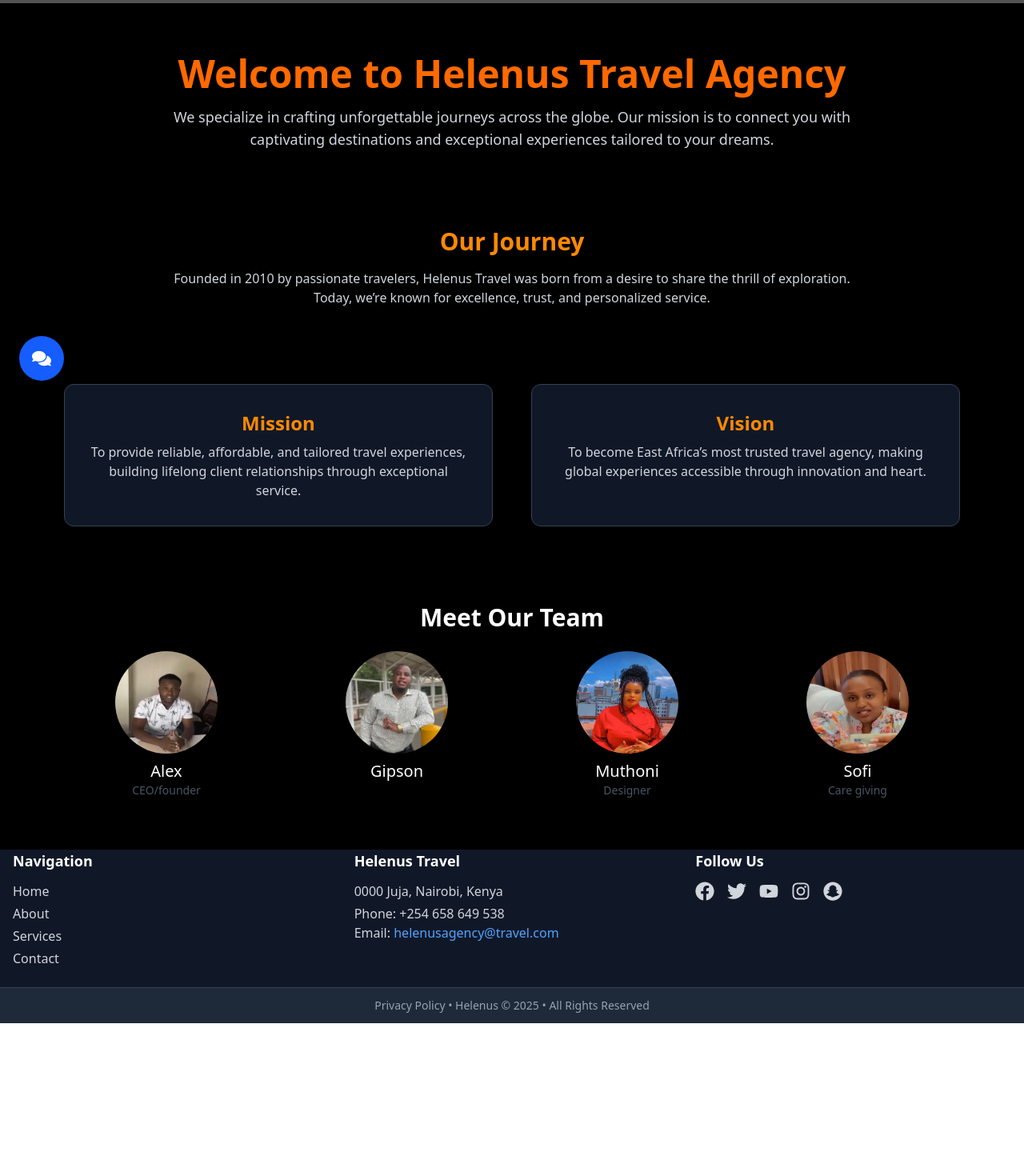
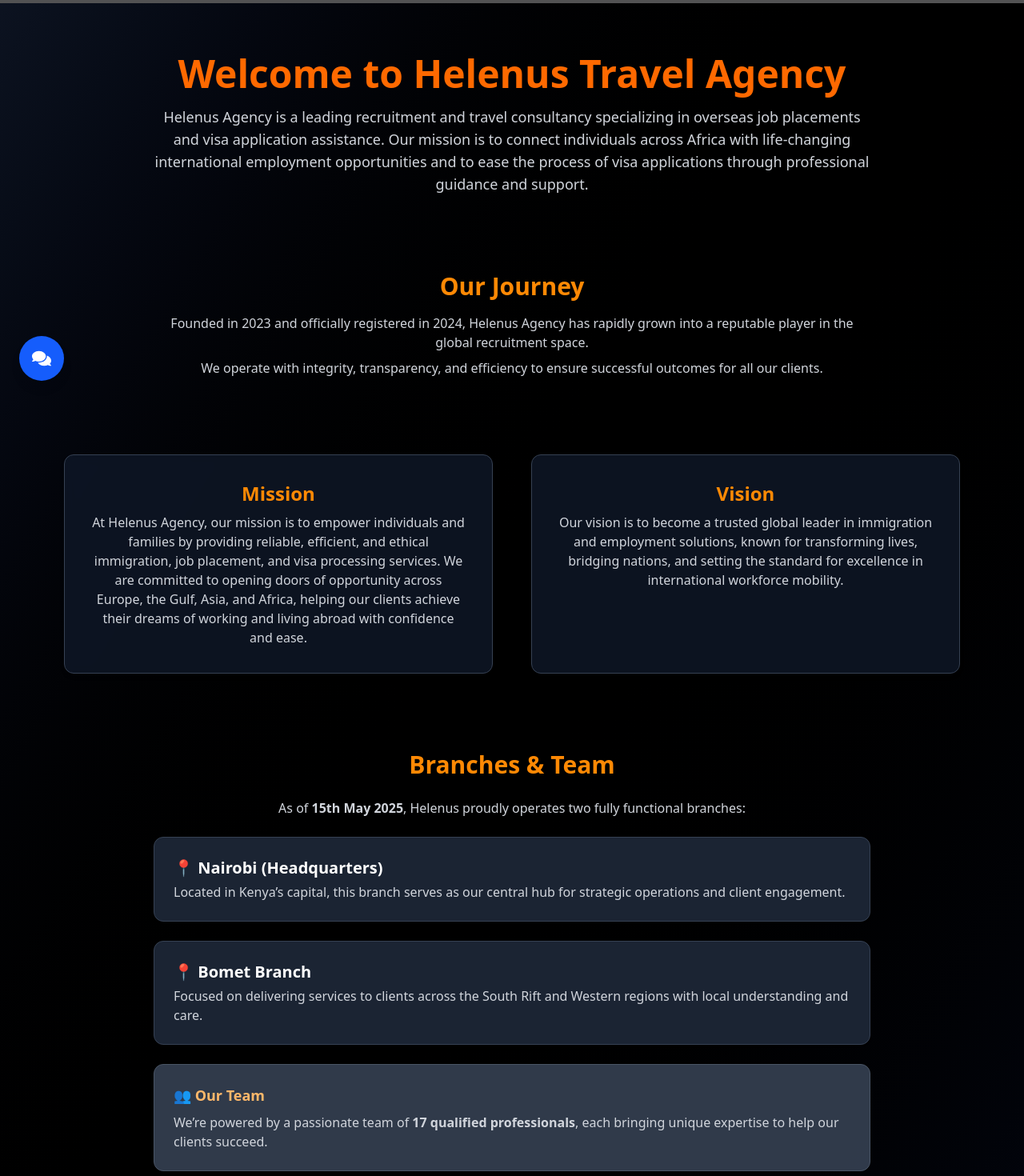
Before and after one commit to castrol-web/helenus-frontend, a React (Vite) app: page /about in a window 1280 px wide. Shown: the part 300-1770 px from the top of the page at 80% size. Before the commit the page ends 1579 px from the top, so only its background shows below. Built offline with nearby package versions, Linux system fonts and the light colour scheme; no server answers; grey boxes are pictures that could not be loaded.

Commit message:
small changes

```diff
--- a/src/about/About.tsx
+++ b/src/about/About.tsx
@@ -4,7 +4,7 @@ import TeamMembers from "../components/team/TeamMembers";
 
 function About() {
     return (
-        <div className="bg-black text-white">
+        <div className="bg-gradient-to-br from-gray-900 via-black to-gray-950 text-white min-h-screen">
             <Header pageName={"ABOUT US"} />
 
             <div className="px-6 lg:px-20 py-16 space-y-24">
@@ -19,17 +19,21 @@ function About() {
                         Welcome to Helenus Travel Agency
                     </motion.h1>
                     <p className="text-lg text-gray-300">
-                        We specialize in crafting unforgettable journeys across the globe.
-                        Our mission is to connect you with captivating destinations and exceptional experiences tailored to your dreams.
+                        Helenus Agency is a leading recruitment and travel consultancy specializing in overseas job
+                        placements and visa application assistance. Our mission is to connect individuals across Africa
+                        with life-changing international employment opportunities and to ease the process of visa
+                        applications through professional guidance and support.
                     </p>
                 </section>
 
                 {/* Our Story Section */}
                 <section className="text-center max-w-4xl mx-auto">
                     <h2 className="text-3xl text-orange-400 font-semibold mb-4">Our Journey</h2>
-                    <p className="text-gray-300 text-md">
-                        Founded in 2010 by passionate travelers, Helenus Travel was born from a desire to share the thrill of exploration.
-                        Today, we’re known for excellence, trust, and personalized service.
+                    <p className="text-gray-300 text-md mb-2">
+                        Founded in 2023 and officially registered in 2024, Helenus Agency has rapidly grown into a reputable player in the global recruitment space.
+                    </p>
+                    <p className="text-gray-300">
+                        We operate with integrity, transparency, and efficiency to ensure successful outcomes for all our clients.
                     </p>
                 </section>
 
@@ -39,24 +43,54 @@ function About() {
                         whileInView={{ opacity: 1, y: 0 }}
                         initial={{ opacity: 0, y: 30 }}
                         transition={{ duration: 0.6 }}
-                        className="bg-gray-900 rounded-xl p-8 shadow-md border border-gray-700"
+                        className="bg-gray-900/80 backdrop-blur rounded-xl p-8 shadow-md border border-gray-700 hover:border-orange-400 transition"
                     >
                         <h3 className="text-2xl font-semibold text-orange-400 mb-2">Mission</h3>
                         <p className="text-gray-300">
-                            To provide reliable, affordable, and tailored travel experiences, building lifelong client relationships through exceptional service.
+                            At Helenus Agency, our mission is to empower individuals and families by providing reliable, efficient, and ethical immigration, job placement, and visa processing services. We are committed to opening doors of opportunity across Europe, the Gulf, Asia, and Africa, helping our clients achieve their dreams of working and living abroad with confidence and ease.
+
                         </p>
                     </motion.div>
                     <motion.div
                         whileInView={{ opacity: 1, y: 0 }}
                         initial={{ opacity: 0, y: 30 }}
                         transition={{ duration: 0.6, delay: 0.2 }}
-                        className="bg-gray-900 rounded-xl p-8 shadow-md border border-gray-700"
+                        className="bg-gray-900/80 backdrop-blur rounded-xl p-8 shadow-md border border-gray-700 hover:border-orange-400 transition"
                     >
                         <h3 className="text-2xl font-semibold text-orange-400 mb-2">Vision</h3>
                         <p className="text-gray-300">
-                            To become East Africa’s most trusted travel agency, making global experiences accessible through innovation and heart.
+                            Our vision is to become a trusted global leader in immigration and employment solutions, known for transforming lives, bridging nations, and setting the standard for excellence in international workforce mobility.
                         </p>
                     </motion.div>
+                </section>
+
+                {/* Branches & Team Section */}
+                <section className="max-w-4xl mx-auto text-center">
+                    <h2 className="text-3xl text-orange-400 font-semibold mb-6">Branches & Team</h2>
+                    <p className="text-gray-300 mb-6">
+                        As of <strong>15th May 2025</strong>, Helenus proudly operates two fully functional branches:
+                    </p>
+
+                    <div className="space-y-6 text-left text-gray-300">
+                        <div className="bg-gray-800/90 rounded-xl p-6 border border-gray-700 hover:border-orange-500 transition shadow hover:shadow-orange-500/20">
+                            <h3 className="text-xl font-bold text-white mb-1">📍 Nairobi (Headquarters)</h3>
+                            <p>
+                                Located in Kenya’s capital, this branch serves as our central hub for strategic operations and client engagement.
+                            </p>
+                        </div>
+                        <div className="bg-gray-800/90 rounded-xl p-6 border border-gray-700 hover:border-orange-500 transition shadow hover:shadow-orange-500/20">
+                            <h3 className="text-xl font-bold text-white mb-1">📍 Bomet Branch</h3>
+                            <p>
+                                Focused on delivering services to clients across the South Rift and Western regions with local understanding and care.
+                            </p>
+                        </div>
+                        <div className="bg-gray-700/90 rounded-xl p-6 border border-gray-600 mt-4">
+                            <h3 className="text-lg font-semibold text-orange-300 mb-2">👥 Our Team</h3>
+                            <p>
+                                We’re powered by a passionate team of <strong>17 qualified professionals</strong>, each bringing unique expertise to help our clients succeed.
+                            </p>
+                        </div>
+                    </div>
                 </section>
 
                 {/* Team Section */}
--- a/src/components/header/MainHeader.tsx
+++ b/src/components/header/MainHeader.tsx
@@ -1,19 +1,21 @@
 import { useState, useEffect } from "react";
 import { motion, AnimatePresence } from "framer-motion";
-import alaska from "../../assets/alaska.jpg";
+import logo from "../../assets/logo.jpeg";
 import thailand from "../../assets/thailand.jpg";
 import palawan from "../../assets/palawan.jpg";
 
-const images = [alaska, thailand, palawan,];
+const images = [logo, thailand, palawan,];
 
 const content = [
+
+
   {
-    heading: "REMARKABLE DESTINATIONS",
-    text: "Lorem ipsum dolor sit amet, consectetur adipiscing elit, sed do eiusmod tempor incididunt ut labore et dolore magna aliqua. Ut enim ad minim veniam, quis nostrud exercitati",
+    heading: "HELENUS AGENCY ",
+    text: "Your Trusted Partner in Overseas Job Placements & Visa Solutions",
   },
   {
-    heading: "BRILLIANT TRAVEL EXPRERIENCES",
-    text: "Lorem ipsum dolor sit amet, consectetur adipiscing elit, sed do eiusmod tempor incididunt ut labore et dolore magna aliqua. Ut enim ad minim veniam, quis nostrud exercitation ullanulla pariatur. Excepteur sint occaecat cupidatat non proident, sunt in culpa qui officia deserunt mollit anim id est laborum.",
+    heading: "Job Placements Abroad ",
+    text: "Helenus specializes in connecting job seekers to credible opportunities across",
   },
   {
     heading: "PURPOSE TO TRY HELENUS",
--- a/src/components/hero/HeroSection.tsx
+++ b/src/components/hero/HeroSection.tsx
@@ -2,7 +2,7 @@ import { motion } from "framer-motion";
 import { FaCheckCircle } from "react-icons/fa";
 import alaska from "../../assets/alaska.jpg"
 import palawan from "../../assets/palawan.jpg";
-import jane from "../../assets/jane.jpeg"
+import Alex from "../../assets/Alex.jpeg"
 
 
 
@@ -42,9 +42,9 @@ const HeroSection = () => {
                 </motion.h1>
 
                 <p className="text-gray-600 text-lg leading-relaxed">
-                    Helenus connects global talents and travelers with real-world
-                    opportunities. Your dreams, our mission – from visas to job placements
-                    and guided travels.
+                    Helenus Agency is dedicated to facilitating visa processing,Job recruitment in Europe(Netherlands,Denmark) Gulf(Qatar,Dubai,Saudi Arabia) Africa(Mauritius) Asia(Malaysia),Tours and Travels and Flight Reservation.
+                    Our commitment is to ensure a smooth,efficient pathway for individuals seeking opportunities overseas.
+
                 </p>
 
                 {/* Stats */}
@@ -82,12 +82,12 @@ const HeroSection = () => {
                     <button type="button" className="btn btn-primary px-6">About Us</button>
                     <div className="flex items-center gap-2">
                         <img
-                            src={jane}
+                            src={Alex}
                             alt="Founder"
                             className="w-10 h-10 rounded-full border"
                         />
                         <div className="text-sm text-left">
-                            <p className="font-semibold">Jane Mwende</p>
+                            <p className="font-semibold">Alex</p>
                             <p className="text-xs text-gray-500">Founder & CEO</p>
                         </div>
                     </div>
--- a/src/components/navbar/Navbar.tsx
+++ b/src/components/navbar/Navbar.tsx
@@ -16,7 +16,7 @@ function Navbar() {
                     className={({ isActive }) =>
                         `inline-block px-4 py-2 rounded-md transition font-medium
                     ${isActive
-                            ? "text-white bg-[#EB5B00]"
+                            ? "text-white bg-[#948979]"
                             : "text-white/80 hover:text-white hover:bg-orange-500/20"}`
                     }
                 >
@@ -67,7 +67,7 @@ function Navbar() {
 
 
     return (
-        <div className="navbar shadow-sm px-4 py-2 fixed top-0 left-0 w-full z-50 bg-gray-800 text-white">
+        <div className="navbar shadow-sm px-4 py-2 fixed top-0 left-0 w-full z-50 bg-[#393E46] text-[#DFD0B8]">
             {/* Logo - Left */}
             <div className="flex-1">
                 <NavLink to="/">
```
